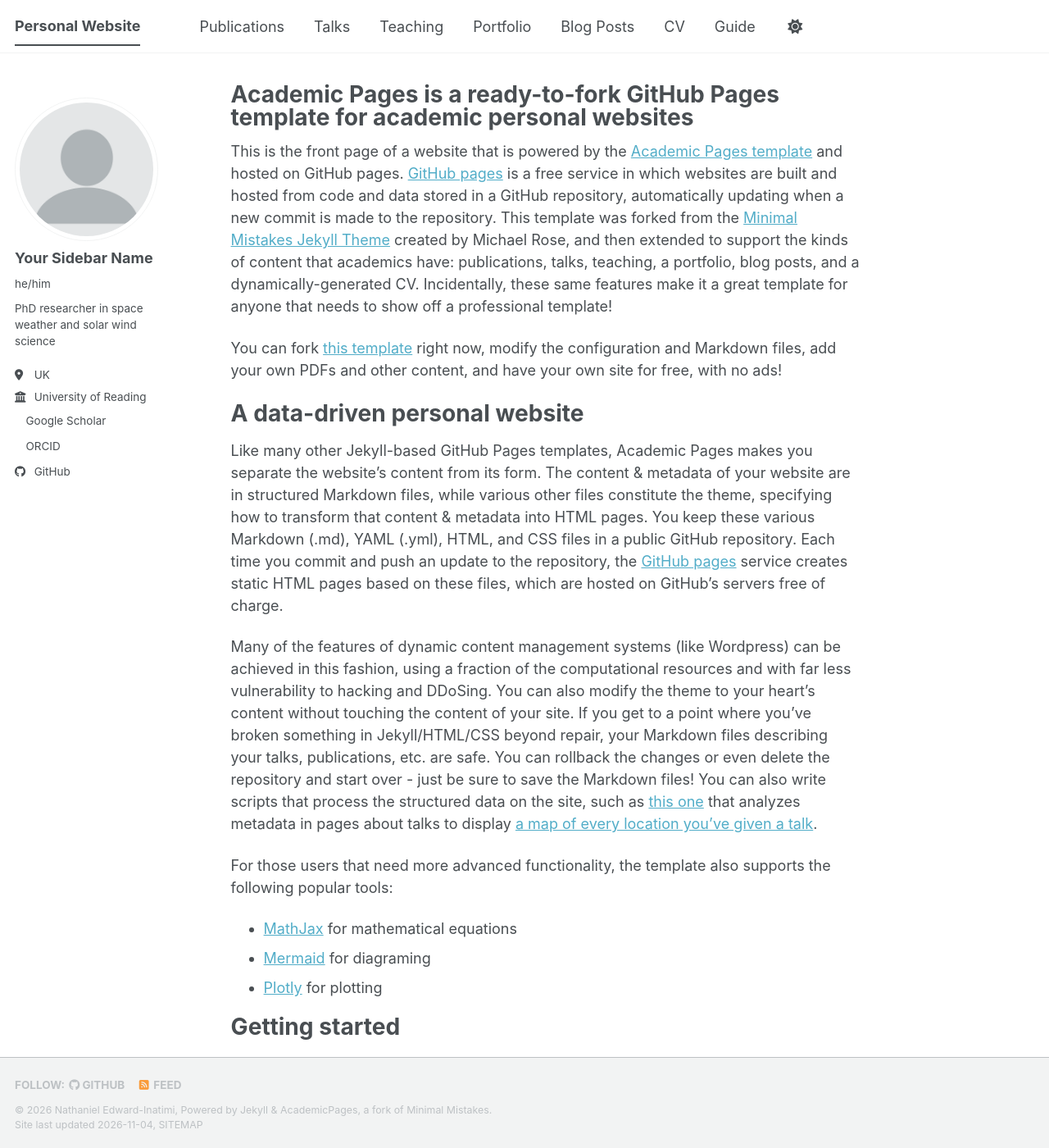
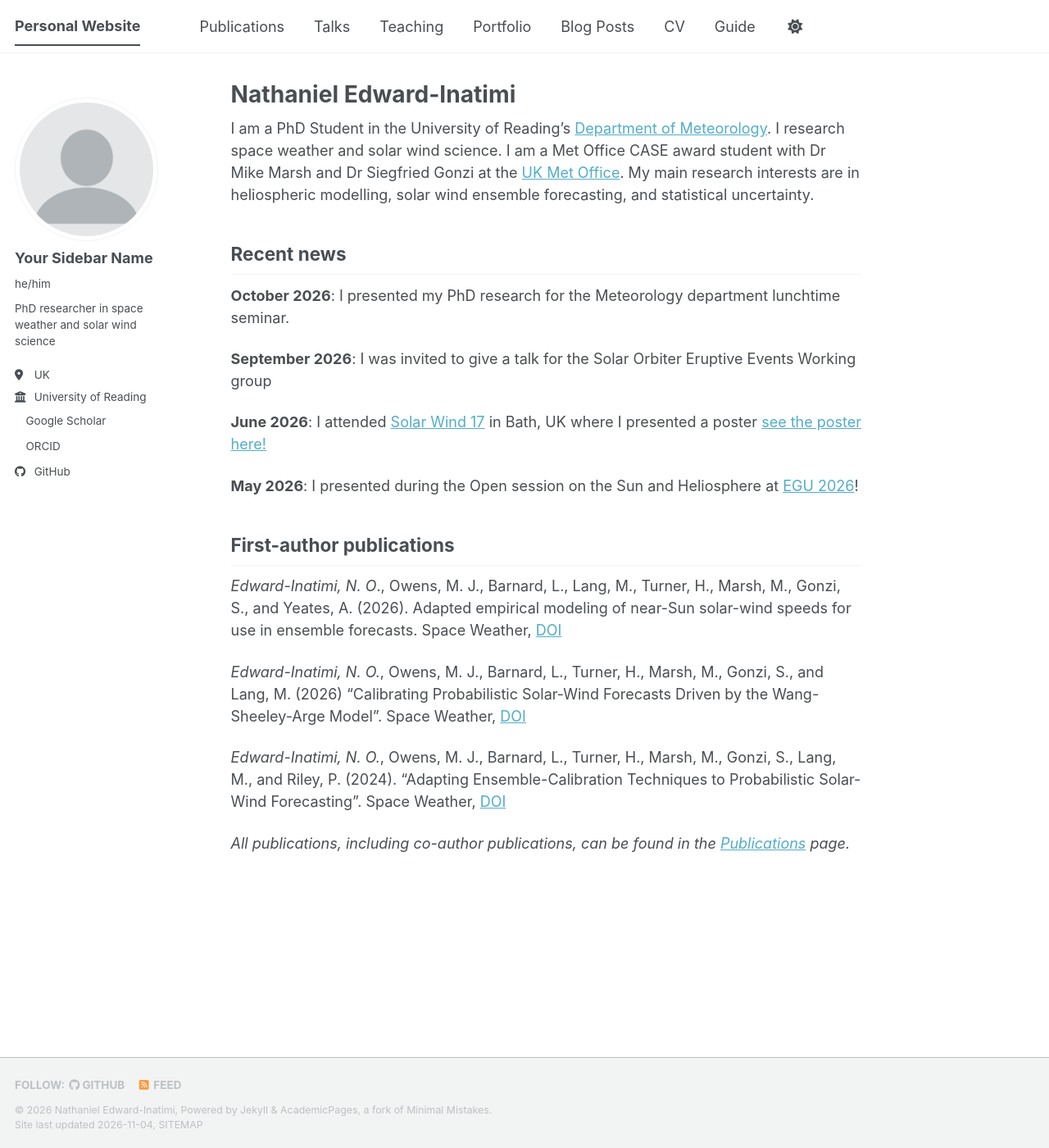
Before and after one commit to NathanielInatimi/nathanielinatimi.github.io, a Jekyll site: the page built from _pages/about.md, in a window 1280 px wide and 1400 px high. Shown: the whole window at 82% size. Built offline with Jekyll 4.4.1, drawn with Linux system fonts in a browser that asks for light colours; a style sheet for code colours, icons or effects is not loaded; some of the changed text lies outside the part shown.

Commit message:
Update about.md
Writing in initial info on personal summary page

```diff
--- a/_pages/about.md
+++ b/_pages/about.md
@@ -1,56 +1,30 @@
 ---
 permalink: /
-title: "Academic Pages is a ready-to-fork GitHub Pages template for academic personal websites"
+title: "Nathaniel Edward-Inatimi"
 author_profile: true
 redirect_from:
   - /about/
   - /about.html
 ---
 
-This is the front page of a website that is powered by the [Academic Pages template](https://github.com/academicpages/academicpages.github.io) and hosted on GitHub pages. [GitHub pages](https://pages.github.com) is a free service in which websites are built and hosted from code and data stored in a GitHub repository, automatically updating when a new commit is made to the repository. This template was forked from the [Minimal Mistakes Jekyll Theme](https://mmistakes.github.io/minimal-mistakes/) created by Michael Rose, and then extended to support the kinds of content that academics have: publications, talks, teaching, a portfolio, blog posts, and a dynamically-generated CV. Incidentally, these same features make it a great template for anyone that needs to show off a professional template!
+I am a PhD Student in the University of Reading's [Department of Meteorology](https://www.reading.ac.uk/meteorology/). I research space weather and solar wind science. I am a Met Office CASE award student with Dr Mike Marsh and Dr Siegfried Gonzi at the [UK Met Office](https://weather.metoffice.gov.uk/specialist-forecasts/space-weather). My main research interests are in heliospheric modelling, solar wind ensemble forecasting, and statistical uncertainty.
 
- You can fork [this template](https://github.com/academicpages/academicpages.github.io) right now, modify the configuration and Markdown files, add your own PDFs and other content, and have your own site for free, with no ads!
+## Recent news
 
-A data-driven personal website
-======
-Like many other Jekyll-based GitHub Pages templates, Academic Pages makes you separate the website's content from its form. The content & metadata of your website are in structured Markdown files, while various other files constitute the theme, specifying how to transform that content & metadata into HTML pages. You keep these various Markdown (.md), YAML (.yml), HTML, and CSS files in a public GitHub repository. Each time you commit and push an update to the repository, the [GitHub pages](https://pages.github.com/) service creates static HTML pages based on these files, which are hosted on GitHub's servers free of charge.
+**October 2026**: I presented my PhD research for the Meteorology department lunchtime seminar.
 
-Many of the features of dynamic content management systems (like Wordpress) can be achieved in this fashion, using a fraction of the computational resources and with far less vulnerability to hacking and DDoSing. You can also modify the theme to your heart's content without touching the content of your site. If you get to a point where you've broken something in Jekyll/HTML/CSS beyond repair, your Markdown files describing your talks, publications, etc. are safe. You can rollback the changes or even delete the repository and start over - just be sure to save the Markdown files! You can also write scripts that process the structured data on the site, such as [this one](https://github.com/academicpages/academicpages.github.io/blob/master/talkmap.ipynb) that analyzes metadata in pages about talks to display [a map of every location you've given a talk](https://academicpages.github.io/talkmap.html).
+**September 2026**: I was invited to give a talk for the Solar Orbiter Eruptive Events Working group
 
-For those users that need more advanced functionality, the template also supports the following popular tools:
-- [MathJax](https://www.mathjax.org/) for mathematical equations
-- [Mermaid](https://mermaid.js.org/) for diagraming
-- [Plotly](https://plotly.com/javascript/) for plotting
+**June 2026**: I attended [Solar Wind 17](https://www.solarwind17.com/) in Bath, UK where I presented a poster [see the poster here!]()
 
-Getting started
-======
-1. Register a GitHub account if you don't have one and confirm your e-mail (required!)
-1. Fork [this template](https://github.com/academicpages/academicpages.github.io) by clicking the "Use this template" button in the top right.
-1. Go to the repository's settings (rightmost item in the tabs that start with "Code", should be below "Unwatch"). Rename the repository "[your GitHub username].github.io", which will also be your website's URL.
-1. Set site-wide configuration and create content & metadata (see below -- also see [this set of diffs](https://archive.is/3TPas) showing what files were changed to set up [an example site](https://getorg-testacct.github.io) for a user with the username "getorg-testacct")
-1. Upload any files (like PDFs, .zip files, etc.) to the files/ directory. They will appear at https://[your GitHub username].github.io/files/example.pdf.
-1. Check status by going to the repository settings, in the "GitHub pages" section
+**May 2026**: I presented during the Open session on the Sun and Heliosphere at [EGU 2026](https://meetingorganizer.copernicus.org/EGU26/session/57161)!
 
-Site-wide configuration
-------
-The main configuration file for the site is in the base directory in [_config.yml](https://github.com/academicpages/academicpages.github.io/blob/master/_config.yml), which defines the content in the sidebars and other site-wide features. You will need to replace the default variables with ones about yourself and your site's github repository. The configuration file for the top menu is in [_data/navigation.yml](https://github.com/academicpages/academicpages.github.io/blob/master/_data/navigation.yml). For example, if you don't have a portfolio or blog posts, you can remove those items from that navigation.yml file to remove them from the header.
+## First-author publications
 
-Create content & metadata
-------
-For site content, there is one Markdown file for each type of content, which are stored in directories like _publications, _talks, _posts, _teaching, or _pages. For example, each talk is a Markdown file in the [_talks directory](https://github.com/academicpages/academicpages.github.io/tree/master/_talks). At the top of each Markdown file is structured data in YAML about the talk, which the theme will parse to do lots of cool stuff. The same structured data about a talk is used to generate the list of talks on the [Talks page](https://academicpages.github.io/talks), each [individual page](https://academicpages.github.io/talks/2012-03-01-talk-1) for specific talks, the talks section for the [CV page](https://academicpages.github.io/cv), and the [map of places you've given a talk](https://academicpages.github.io/talkmap.html) (if you run this [python file](https://github.com/academicpages/academicpages.github.io/blob/master/talkmap.py) or [Jupyter notebook](https://github.com/academicpages/academicpages.github.io/blob/master/talkmap.ipynb), which creates the HTML for the map based on the contents of the _talks directory).
+*Edward-Inatimi, N. O*., Owens, M. J., Barnard, L., Lang, M., Turner, H., Marsh, M., Gonzi, S., and Yeates, A. (2026). Adapted empirical modeling of near-Sun solar-wind speeds for use in ensemble forecasts. Space Weather, [DOI](https://doi.org/10.1029/2026SW005224)
 
-**Markdown generator**
+*Edward-Inatimi, N. O.*, Owens, M. J., Barnard, L., Turner, H., Marsh, M., Gonzi, S., and Lang, M.  (2026) “Calibrating Probabilistic Solar-Wind Forecasts Driven by the Wang-Sheeley-Arge Model”. Space Weather, [DOI](https://doi.org/10.1029/2025SW004614)
 
-The repository includes [a set of Jupyter notebooks](https://github.com/academicpages/academicpages.github.io/tree/master/markdown_generator
-) that converts a CSV containing structured data about talks or presentations into individual Markdown files that will be properly formatted for the Academic Pages template. The sample CSVs in that directory are the ones I used to create my own personal website at stuartgeiger.com. My usual workflow is that I keep a spreadsheet of my publications and talks, then run the code in these notebooks to generate the Markdown files, then commit and push them to the GitHub repository.
+*Edward-Inatimi, N. O.*, Owens, M. J., Barnard, L., Turner, H., Marsh, M., Gonzi, S., Lang, M., and Riley, P. (2024). “Adapting Ensemble-Calibration Techniques to Probabilistic Solar-Wind Forecasting”. Space Weather, [DOI](https://doi.org/10.1029/2024SW004164)
 
-How to edit your site's GitHub repository
-------
-Many people use a git client to create files on their local computer and then push them to GitHub's servers. If you are not familiar with git, you can directly edit these configuration and Markdown files directly in the github.com interface. Navigate to a file (like [this one](https://github.com/academicpages/academicpages.github.io/blob/master/_talks/2012-03-01-talk-1.md) and click the pencil icon in the top right of the content preview (to the right of the "Raw | Blame | History" buttons). You can delete a file by clicking the trashcan icon to the right of the pencil icon. You can also create new files or upload files by navigating to a directory and clicking the "Create new file" or "Upload files" buttons.
-
-Example: editing a Markdown file for a talk
-![Editing a Markdown file for a talk](/images/editing-talk.png)
-
-For more info
-------
-More info about configuring Academic Pages can be found in [the guide](https://academicpages.github.io/markdown/), the [growing wiki](https://github.com/academicpages/academicpages.github.io/wiki), and you can always [ask a question on GitHub](https://github.com/academicpages/academicpages.github.io/discussions). The [guides for the Minimal Mistakes theme](https://mmistakes.github.io/minimal-mistakes/docs/configuration/) (which this theme was forked from) might also be helpful.
+*All publications, including co-author publications, can be found in the [Publications](/publications) page.*
```
